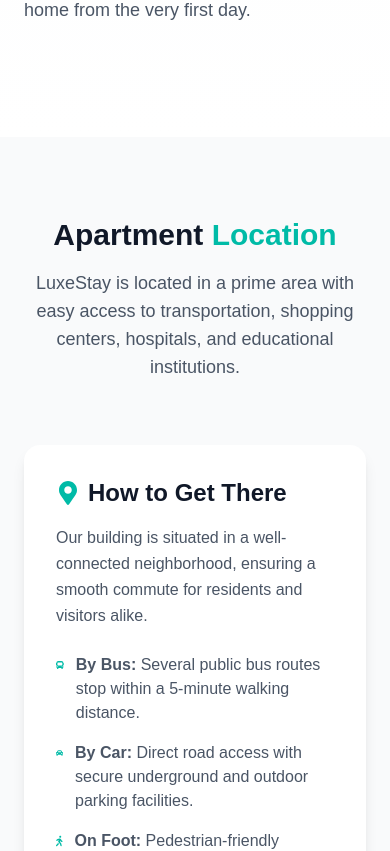
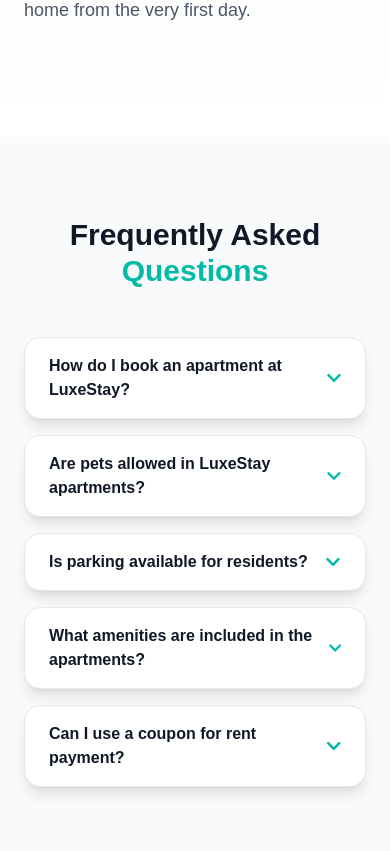
Before and after one commit to jannatulnila/Luxe-Stay-client, a Next.js app: page / in a window 390 px wide. Shown: the part 1720-2571 px from the top of the page. Built offline with nearby package versions, Linux system fonts and the light colour scheme.

Commit message:
Add FAQSection component to Home page for improved user support

```diff
--- /dev/null
+++ b/src/app/components/FAQSection.jsx
@@ -0,0 +1,86 @@
+"use client";
+
+import { useState } from "react";
+import { motion, AnimatePresence } from "framer-motion";
+import { FaChevronDown, FaChevronUp } from "react-icons/fa";
+
+const faqs = [
+  {
+    question: "How do I book an apartment at LuxeStay?",
+    answer:
+      "You can explore our apartments on the website and click the 'Agreement' button. Make sure you are logged in to apply for your preferred apartment.",
+  },
+  {
+    question: "Are pets allowed in LuxeStay apartments?",
+    answer:
+      "Yes! We are a pet-friendly building, but there are certain guidelines to ensure safety and comfort for all residents.",
+  },
+  {
+    question: "Is parking available for residents?",
+    answer:
+      "Absolutely! We have secure underground and outdoor parking spaces available for all residents.",
+  },
+  {
+    question: "What amenities are included in the apartments?",
+    answer:
+      "All apartments come with modern interiors, high-speed Wi-Fi, air conditioning, and access to amenities like swimming pool, gym, and 24/7 security.",
+  },
+  {
+    question: "Can I use a coupon for rent payment?",
+    answer:
+      "Yes, members can apply valid coupons while making payments to avail discounts. The coupon details will be verified before deduction.",
+  },
+];
+
+export default function FAQSection() {
+  const [activeIndex, setActiveIndex] = useState(null);
+
+  const toggle = (index) => {
+    setActiveIndex(activeIndex === index ? null : index);
+  };
+
+  return (
+    <section className="py-20 bg-gray-50">
+      <div className="max-w-5xl mx-auto px-6">
+        <h2 className="text-3xl md:text-4xl font-extrabold text-gray-900 text-center mb-12">
+          Frequently Asked <span className="text-teal-500">Questions</span>
+        </h2>
+
+        <div className="space-y-4">
+          {faqs.map((faq, i) => (
+            <div
+              key={i}
+              className="bg-white rounded-2xl shadow-lg overflow-hidden border border-gray-200"
+            >
+              <button
+                className="w-full px-6 py-4 flex justify-between items-center text-left"
+                onClick={() => toggle(i)}
+              >
+                <span className="font-semibold text-gray-900">{faq.question}</span>
+                {activeIndex === i ? (
+                  <FaChevronUp className="text-teal-500" />
+                ) : (
+                  <FaChevronDown className="text-teal-500" />
+                )}
+              </button>
+
+              <AnimatePresence>
+                {activeIndex === i && (
+                  <motion.div
+                    initial={{ opacity: 0, height: 0 }}
+                    animate={{ opacity: 1, height: "auto" }}
+                    exit={{ opacity: 0, height: 0 }}
+                    transition={{ duration: 0.3 }}
+                    className="px-6 pb-4 text-gray-600 text-sm"
+                  >
+                    {faq.answer}
+                  </motion.div>
+                )}
+              </AnimatePresence>
+            </div>
+          ))}
+        </div>
+      </div>
+    </section>
+  );
+}
--- a/src/app/page.js
+++ b/src/app/page.js
@@ -2,12 +2,14 @@ import Image from "next/image";
 import HeroBanner from "./components/HeroBanner";
 import AboutBuilding from "./components/AboutBuilding";
 import Location from "./components/Location";
+import FAQSection from "./components/FAQSection";
 
 export default function Home() {
   return (
     <div>
       <HeroBanner />
       <AboutBuilding />
+      <FAQSection />
       <Location />
     </div>
   );
```
